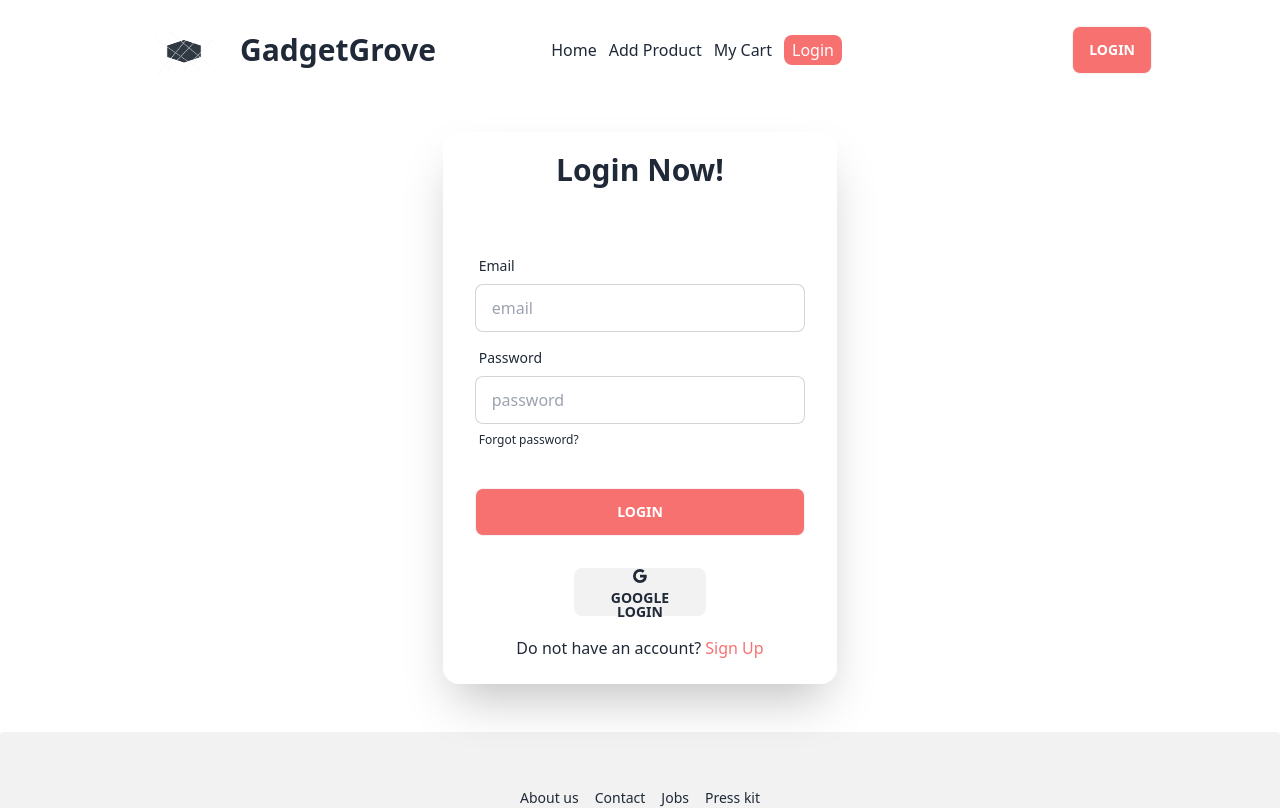
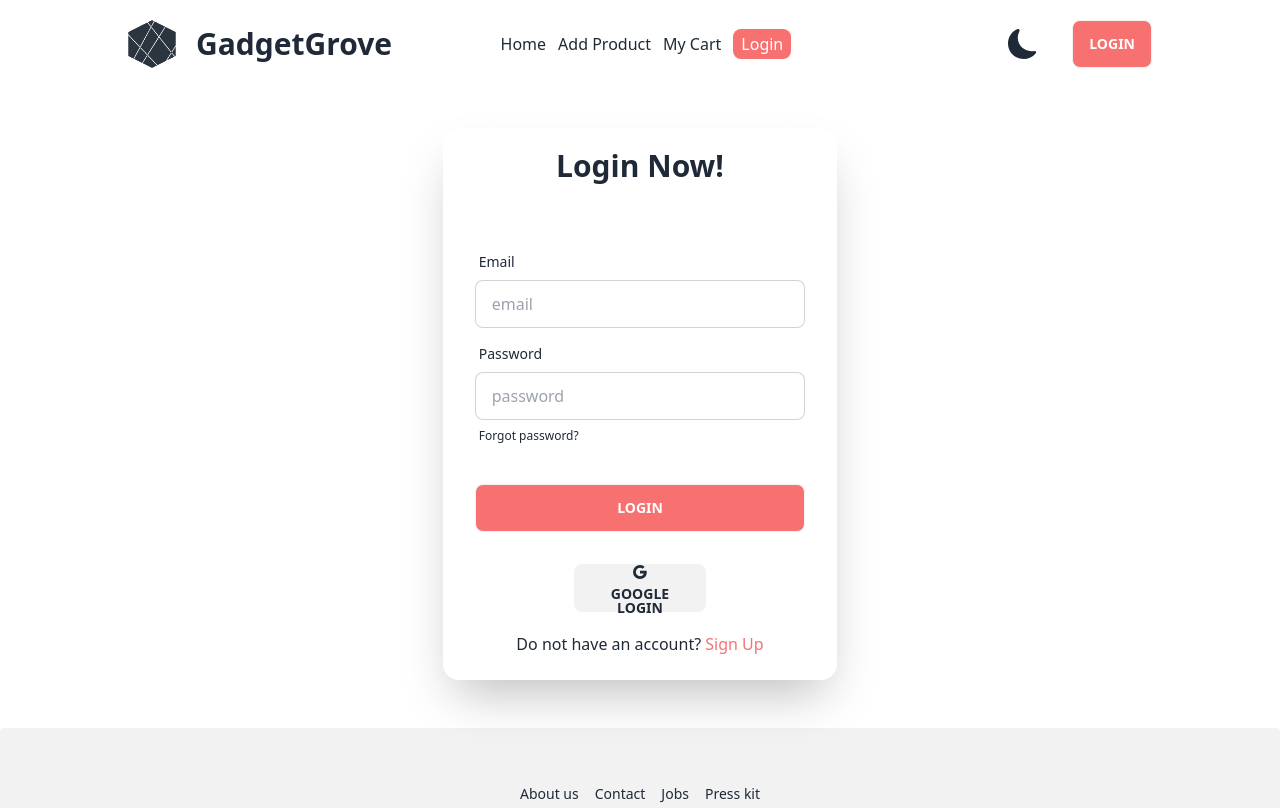
Before and after one commit to assadujjaman112/brandshop-client-side-assignment-10, a React (Vite) app: page /login in a window 1280 px wide. Shown: the top 808 px of the page. Built offline with nearby package versions, Linux system fonts and the light colour scheme; no server answers.

Commit message:
added mode change

```diff
--- a/index.html
+++ b/index.html
@@ -1,12 +1,12 @@
 <!doctype html>
-<html lang="en" class="light">
+<html lang="en">
   <head>
     <meta charset="UTF-8" />
     <link rel="icon" type="image/svg+xml" href="/vite.svg" />
     <meta name="viewport" content="width=device-width, initial-scale=1.0" />
     <title>Vite + React</title>
   </head>
-  <body class="dark:bg-black ">
+  <body class="dark:bg-zinc-700 ">
     <div id="root"></div>
     <script type="module" src="/src/main.jsx"></script>
   </body>
--- a/src/components/BrandDetails.jsx
+++ b/src/components/BrandDetails.jsx
@@ -32,7 +32,7 @@ const BrandDetails = () => {
               </div>
             ))}
           </div>
-          <h1 className="text-3xl md:text-4xl lg:text-5xl text-center font-bold mt-5 md:mt-10 lg:mt-16">
+          <h1 className="text-3xl md:text-4xl lg:text-5xl text-center font-bold mt-5 md:mt-10 lg:mt-16 dark:text-white">
             All <span className="text-red-400">{name} </span>Products
           </h1>
         </div>
--- a/src/components/SingleBrand.jsx
+++ b/src/components/SingleBrand.jsx
@@ -1,10 +1,10 @@
 import { Link } from "react-router-dom";
 
 const SingleBrand = ({ brand }) => {
-  const {id,  name, img } = brand;
+  const { name, img } = brand;
   return (
     <Link to={`/brands/${name}`}>
-      <div className="bg-slate-200 rounded-lg px-5 py-8 h-[400px] shadow-md">
+      <div className="bg-slate-200 rounded-lg px-5 py-8 h-[400px] shadow-md dark:bg-slate-100">
         <div className="h-4/5 w-full flex items-center">
           <img src={img} alt="" />
         </div>
--- a/src/components/header/Navbar.jsx
+++ b/src/components/header/Navbar.jsx
@@ -1,19 +1,40 @@
 import { Link, NavLink } from "react-router-dom";
-import logo from "../../assets/images/logo_transparent.png";
-import { useContext } from "react";
+import logo from "../../assets/images/logo.png";
+import { useContext, useEffect, useState } from "react";
 import { AuthContext } from "../../providers/AuthProvider";
+import { BsFillMoonFill, BsFillSunFill } from "react-icons/bs";
 const Navbar = () => {
-  const {user, logOut} = useContext(AuthContext)
-  const handleSignOut = ()=> {
-    logOut()
-    .then()
-    .catch()
-  }
+  const [mode, setMode] = useState("light");
+  const { user, logOut } = useContext(AuthContext);
+  const handleSignOut = () => {
+    logOut().then().catch();
+  };
+  const handleMode = () => {
+    const html = document.documentElement;
+
+    if (mode === "light") {
+      html.classList.remove("light");
+      html.classList.add("dark");
+      setMode("dark");
+      localStorage.setItem("mode", "dark");
+    } else {
+      html.classList.remove("dark");
+      html.classList.add("light");
+      setMode("light");
+      localStorage.setItem("mode", "light");
+    }
+  };
+
+  useEffect(() => {
+    const currentMode = localStorage.getItem("mode") || "light";
+    document.documentElement.classList.add(currentMode);
+    setMode(currentMode);
+  }, []);
   return (
-    <div className="w-4/5 mx-auto lg:flex items-center justify-between my-2">
-      <div className="flex items-center justify-center">
-        <div>
-          <img className="w-28 h-16 mt-5" src={logo} alt="" />
+    <div className="w-4/5 mx-auto lg:flex items-center justify-between my-2 dark:text-white py-5 mt-0">
+      <div className="flex items-center justify-center gap-5">
+        <div className="">
+          <img className="w-12 h-12  dark:text-white" src={logo} alt="" />
         </div>
         <h1 className="text-3xl font-bold">GadgetGrove</h1>
       </div>
@@ -78,18 +99,37 @@ const Navbar = () => {
         </ul>
       </div>
       <div>
-        {
-          user && <div className="flex gap-5 items-center">
+        {user && (
+          <div className="flex gap-5 items-center">
             <img className="w-14 rounded-full" src={user.photoURL} alt="" />
             <h1>{user.displayName}</h1>
           </div>
-        }
+        )}
       </div>
-      <div className="my-5 lg:my-0 ">
-        {
-          user? <Link><button onClick={handleSignOut} className="btn bg-red-400 text-white hover:text-black w-full">log out</button></Link> :
-          <Link to="/login"><button className="btn bg-red-400 text-white hover:text-black w-full">Login</button></Link>
-        }
+      <div className=" flex justify-between my-5 lg:my-0 ">
+        <button onClick={handleMode} className="w-16">
+          {mode === "light" ? (
+            <BsFillMoonFill className="text-3xl"></BsFillMoonFill>
+          ) : (
+            <BsFillSunFill className="text-3xl"></BsFillSunFill>
+          )}
+        </button>
+        {user ? (
+          <Link>
+            <button
+              onClick={handleSignOut}
+              className="btn bg-red-400 text-white hover:text-black w-full"
+            >
+              log out
+            </button>
+          </Link>
+        ) : (
+          <Link to="/login">
+            <button className="btn bg-red-400 text-white hover:text-black w-full">
+              Login
+            </button>
+          </Link>
+        )}
       </div>
     </div>
   );
--- a/src/pages/Home.jsx
+++ b/src/pages/Home.jsx
@@ -10,7 +10,7 @@ const Home = () => {
   return (
     <div>
       <div>
-        <div className="py-5 md:py-10 lg:py-16 bg-slate-100 mb-5 md:mb-10 lg:mb-16">
+        <div className="py-5 md:py-10 lg:py-16 bg-slate-100 mb-5 md:mb-10 lg:mb-16 dark:bg-slate-50">
           <div className="flex flex-col md:flex-row w-full md:w-4/5 mx-auto justify-between items-center">
             <div className="space-y-3">
               <h2 className="text-2xl md:text-3xl lg:text-4xl text-red-400 font-bold">
@@ -31,10 +31,10 @@ const Home = () => {
             </div>
           </div>
         </div>
-        <h1 className="text-center text-3xl md:text-4xl lg:text-5xl font-bold mb-3 ">
+        <h1 className="text-center text-3xl md:text-4xl lg:text-5xl font-bold mb-3 dark:text-white">
           All <span className="text-red-400">Brands</span>
         </h1>
-        <p className="text-center w-11/12 md:w-4/6 mb-5 md:mb-10 lg:w-1/2 mx-auto">
+        <p className="text-center w-11/12 md:w-4/6 mb-5 md:mb-10 lg:w-1/2 mx-auto dark:text-white">
           The technology industry, often referred to as tech, encompasses a
           diverse and dynamic range of companies and innovations that shape the
           way we live, work, and communicate in the modern world.
@@ -45,10 +45,10 @@ const Home = () => {
           ))}
         </div>
         <div className="my-5 md:my-10 lg:my-16">
-          <h1 className="text-center text-3xl md:text-4xl lg:text-5xl font-bold mb-3">
+          <h1 className="text-center text-3xl md:text-4xl lg:text-5xl font-bold mb-3 dark:text-white">
             Contact <span className="text-red-400">Us</span>
           </h1>
-          <p className="text-center w-11/12 md:w-4/6 mb-5 md:mb-10 lg:w-1/2 mx-auto">
+          <p className="text-center w-11/12 md:w-4/6 mb-5 md:mb-10 lg:w-1/2 mx-auto dark:text-white">
             If you would like to find out more about how can we help you, please
             give us a call or drop a email. We welcome your comments and
             suggestions about this website and/or any other issues that you wish
@@ -69,7 +69,7 @@ const Home = () => {
           </div>
         </div>
         <div className="w-11/12 md:w-4/5 mx-auto my-5 md:my-10 lg:my-16">
-          <h1 className="text-center text-3xl md:text-4xl lg:text-5xl font-bold mb-3 md:mb-5 lg:mb-8">
+          <h1 className="text-center text-3xl md:text-4xl lg:text-5xl font-bold mb-3 md:mb-5 lg:mb-8 dark:text-white">
             Supp<span className="text-red-400">ort</span>
           </h1>
           <div className="flex py-20 px-16 rounded-lg bg-red-50">
```
Also changed, not shown: src/assets/images/logo.png (added), src/assets/images/logo_transparent.png (deleted).
